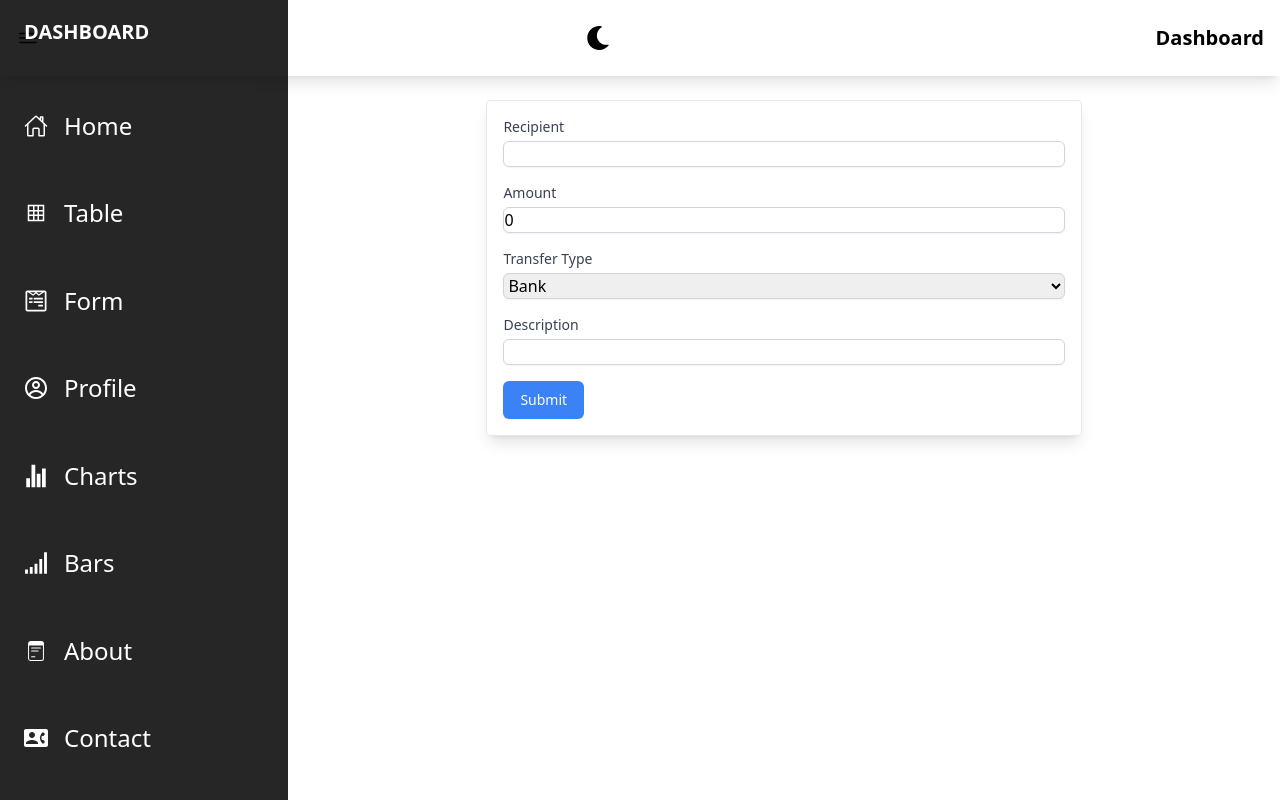
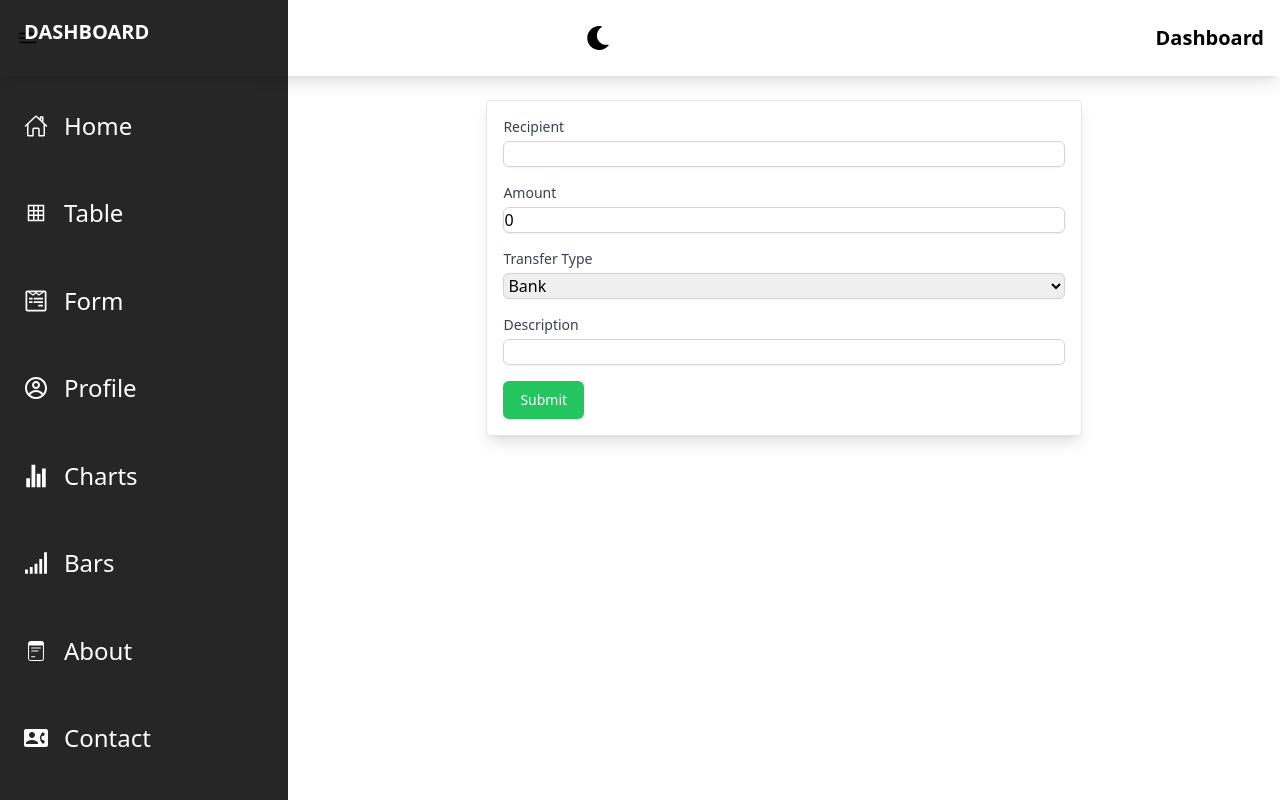
Before and after one commit to GabrielOchieng/payment-dashboard, a React (Vite) app: page /transfer in a window 1280 px wide. Built offline with nearby package versions, Linux system fonts and the light colour scheme.

Commit message:
adjusting bg of sidebar in darkmode

```diff
--- a/src/components/TransferForm.tsx
+++ b/src/components/TransferForm.tsx
@@ -131,7 +131,7 @@ const TransferForm: React.FC = () => {
       </div>
       <button
         type="submit"
-        className="inline-flex justify-center py-2 px-4 border border-transparent rounded-md shadow-sm text-sm font-medium text-white bg-blue-500 hover:bg-blue-600"
+        className="inline-flex justify-center py-2 px-4 border border-transparent rounded-md shadow-sm text-sm font-medium text-white bg-green-500 hover:bg-green-600"
       >
         Submit
       </button>
```
